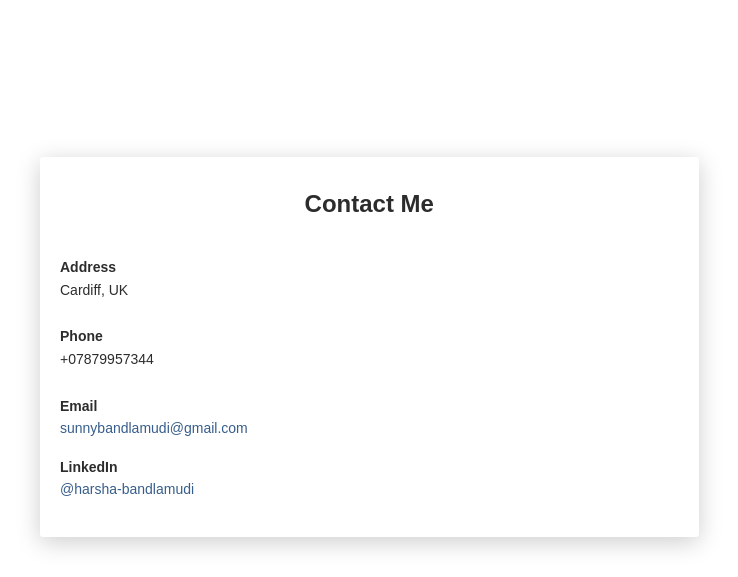
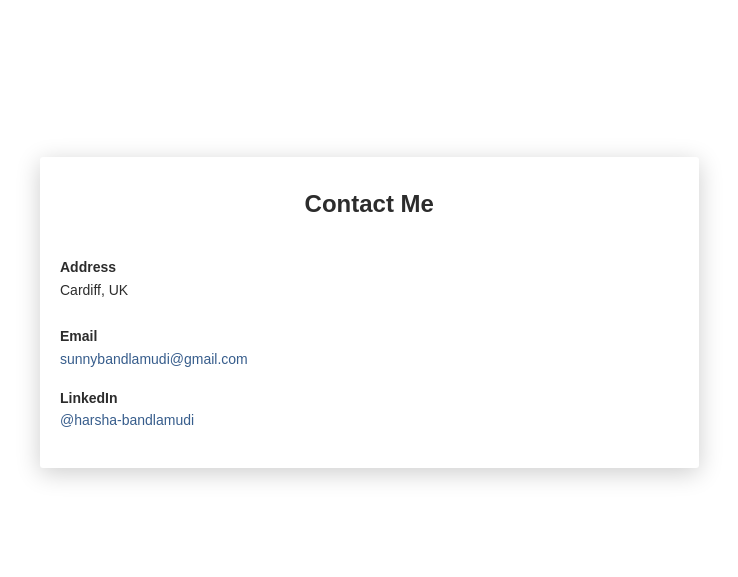
Before and after one commit to sunnybandlamudi/resume, a plain HTML site: page index.html in a window 1280 px wide. Shown: the part 3687-4264 px from the top of the page, without its empty margins (267-1005 px from the left). Drawn offline with nearby package versions, Linux system fonts and the light colour scheme; a web font is replaced by a local one.

Commit message:
Updated Resume

```diff
--- a/index.html
+++ b/index.html
@@ -562,8 +562,8 @@
                                             <div class="card-body">
                                                 <p class="mb-0"><strong>Address </strong></p>
                                                 <p class="pb-2">Cardiff, UK</p>
-                                                <p class="mb-0"><strong>Phone</strong></p>
-                                                <p class="pb-2">+07879957344</p>
+<!--                                                <p class="mb-0"><strong>Phone</strong></p>-->
+<!--                                                <p class="pb-2"></p>-->
                                                 <p class="mb-0"><strong>Email</strong></p>
                                                 <p>
                                                     <a href="mailto:sunnybandlamudi@gmail.com">sunnybandlamudi@gmail.com</a>
```
